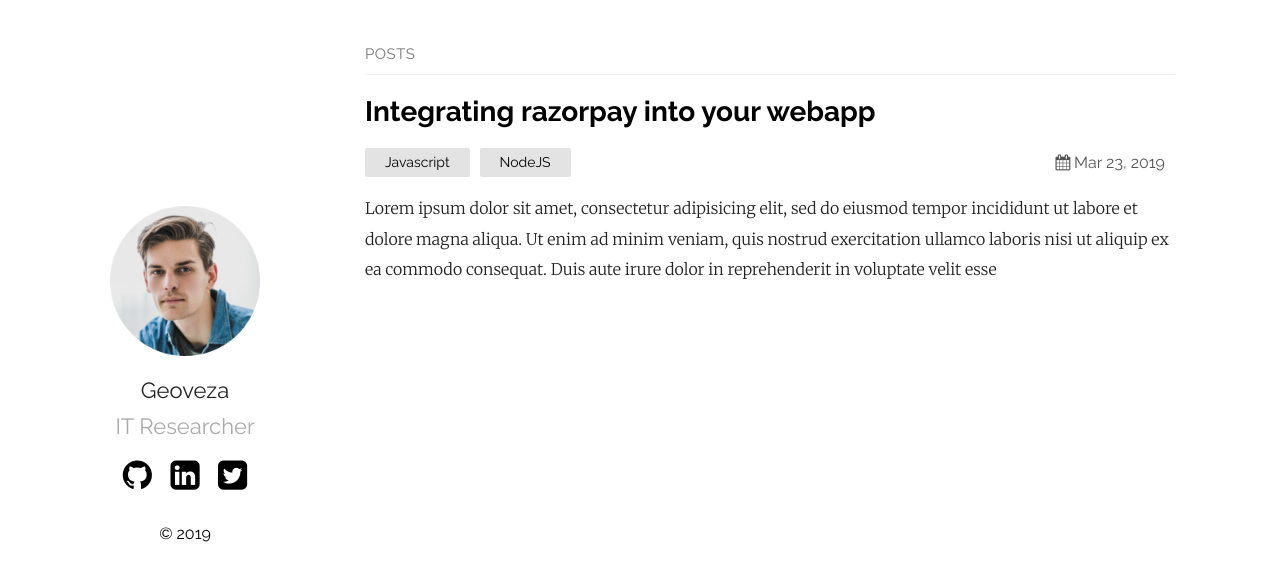
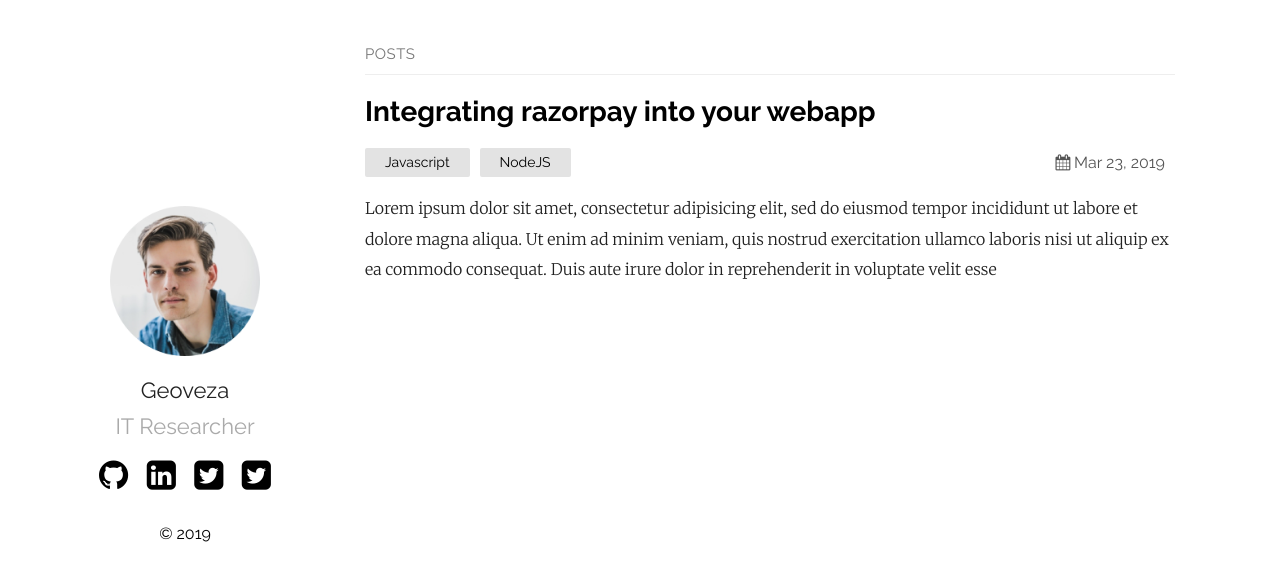
Before and after one commit to Geoveza/geoveza.github.io, a Jekyll site: the page built from index.md, in a window 1280 px wide. Shown: the top 581 px of the page. Built offline with Jekyll 4.4.1, drawn with Linux system fonts in a browser that asks for light colours.

Commit message:
Update default.html

```diff
--- a/_layouts/default.html
+++ b/_layouts/default.html
@@ -13,6 +13,7 @@
 				<a href="https://github.com/{{ site.plainwhite.social_links.github }}"><li><i class="icon-github-circled"></i></li></a>
 				<a href="https://www.linkedin.com/{{ site.plainwhite.social_links.linkedIn }}"><li><i class="icon-linkedin-squared"></i></li></a>
 				<a href="https://twitter.com/{{ site.plainwhite.social_links.twitter }}"><li><i class="icon-twitter-squared"></i></li></a>
+				<a href="https://www.facebook.com/{{ site.plainwhite.social_links.facebook }}"><li><i class="icon-twitter-squared"></i></li></a>
 			</ul>
 			<p>&copy; 2019</p>
 		</section>
```
